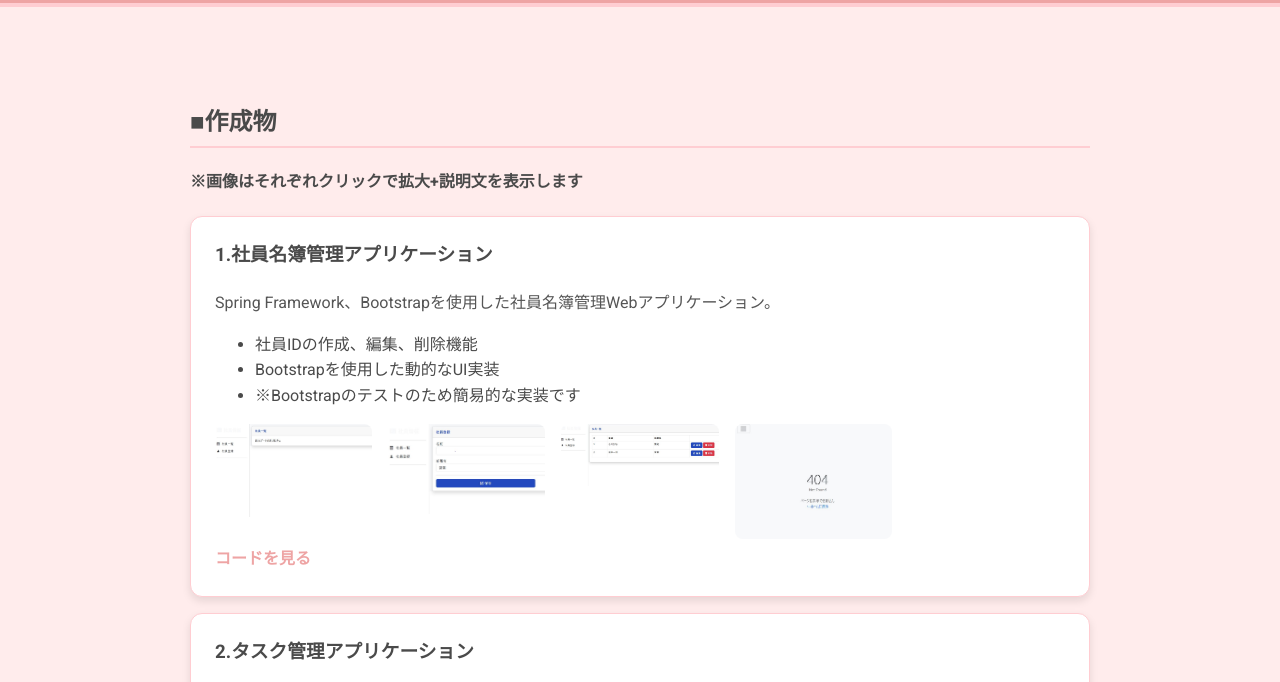
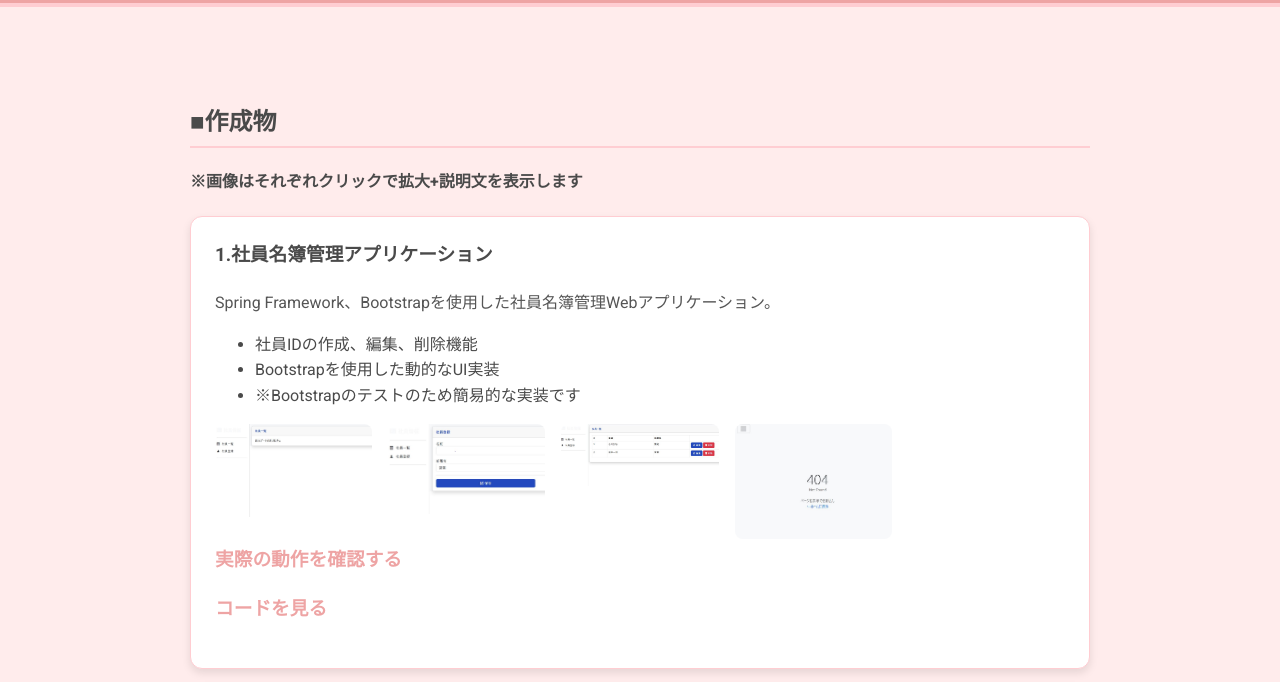
Before and after one commit to ogawa-sakura/mysite, a plain HTML site: page index.html in a window 1280 px wide. Shown: the part 93-775 px from the top of the page. Drawn offline with Linux system fonts and the light colour scheme.

Commit message:
add project1.2

```diff
--- a/index.html
+++ b/index.html
@@ -188,8 +188,9 @@
 			  <div class="thumbnail-container">
 			    <img src="img/c/c3.jpg" alt="SS4" class="thumbnail" data-description="404エラー画面も実装、全ての画面でウィンドウサイズを小さくするとメニューボタンが変化します。">
 			  </div>
-	  		</div>
-	     <a href="https://github.com/ogawa-sakura/employee">コードを見る</a>
+			</div>
+		<h3><a href="https://employee2-7756d4642fad.herokuapp.com/">実際の動作を確認する</a></h3>
+		<h3><a href="https://github.com/ogawa-sakura/employee">コードを見る</a></h3>
 	   </div>
 
 
```
